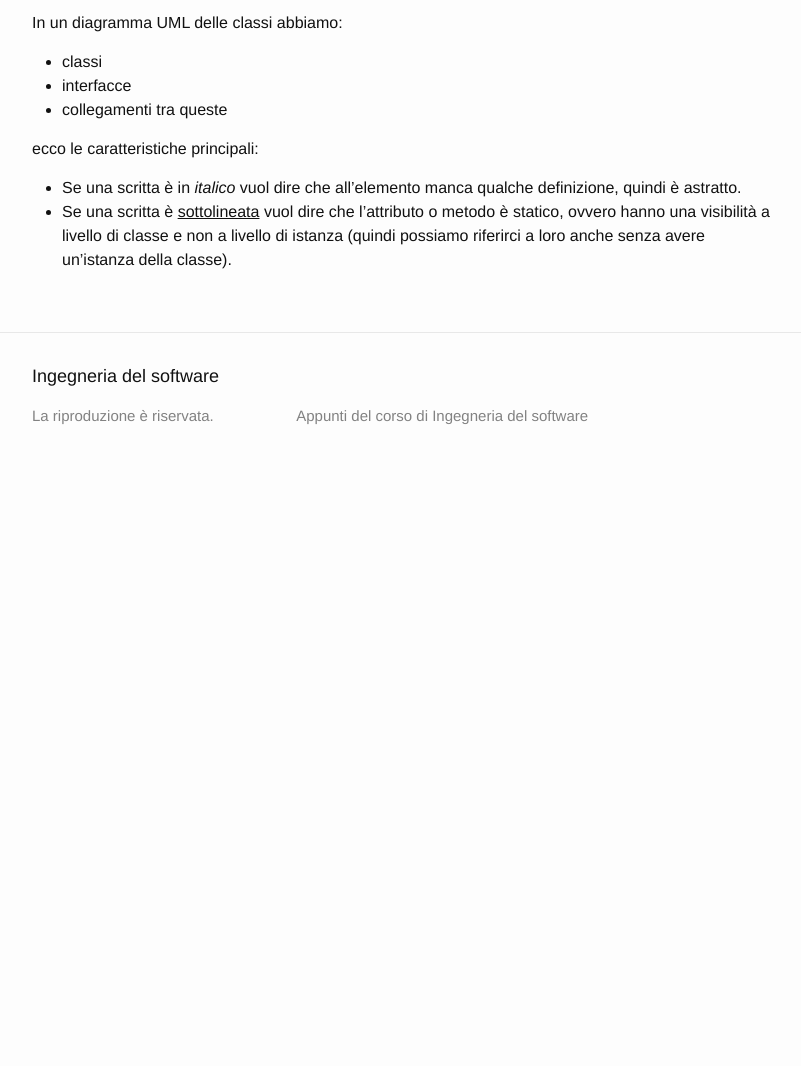
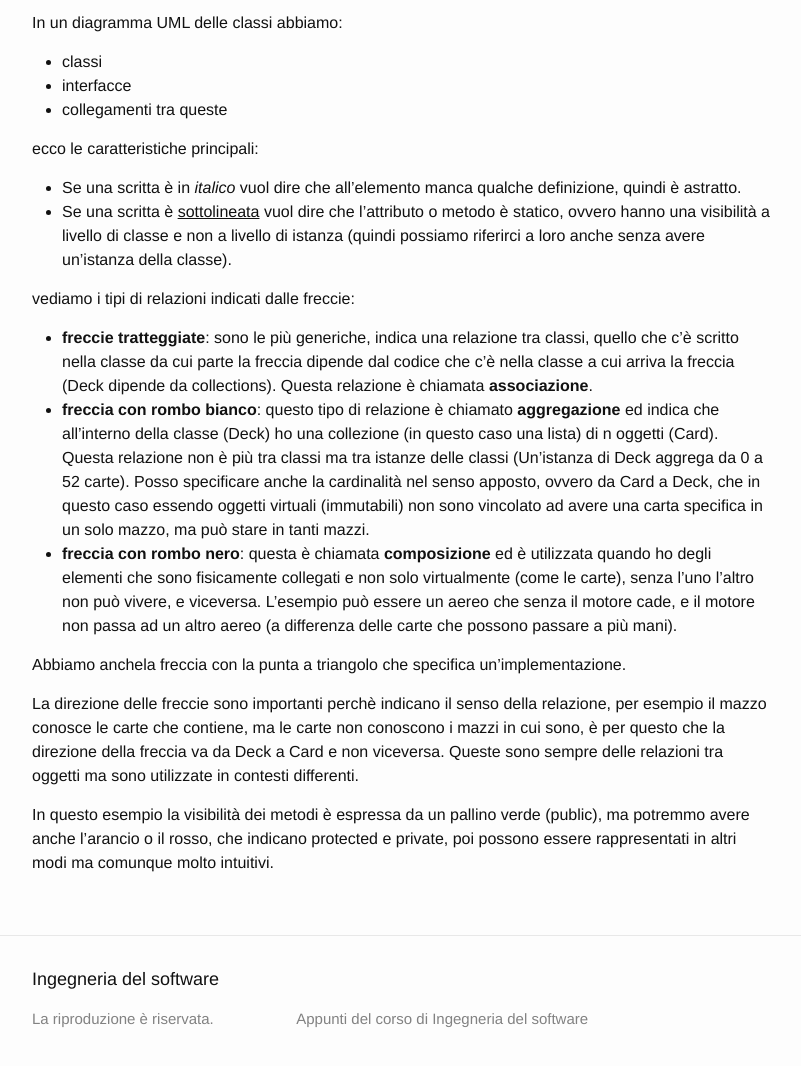
Before and after one commit to MarcoBuster/sweng, a Jekyll site: the page built from _posts/2022-10-24-Progettazione.md, in a window 1280 px wide and 1400 px high, scrolled down 7292 px, cut to the strip 310-1376 px from the top of the window. Shown: the whole strip, without its empty margins (238-1039 px from the left). Built offline with Jekyll 4.4.1, drawn with Linux system fonts in a browser that asks for light colours; the table of contents is made by our own code; before the commit the page ends 8089 px from its top, so only the background shows below that.

Commit message:
Add final notes

```diff
--- a/_posts/2022-10-24-Progettazione.md
+++ b/_posts/2022-10-24-Progettazione.md
@@ -135,3 +135,15 @@ In un diagramma UML delle classi abbiamo:
 ecco le caratteristiche principali:
 - Se una scritta è in _italico_ vuol dire che all'elemento manca qualche definizione, quindi è astratto.
 - Se una scritta è <u>sottolineata</u> vuol dire che l'attributo o metodo è statico, ovvero hanno una visibilità a livello di classe e non a livello di istanza (quindi possiamo riferirci a loro anche senza avere un'istanza della classe).
+
+vediamo i tipi di relazioni indicati dalle freccie:
+- __freccie tratteggiate__: sono le più generiche, indica una relazione tra classi, quello che c'è scritto nella classe da cui parte la freccia dipende dal codice che c'è nella classe a cui arriva la freccia (Deck dipende da collections). Questa relazione è chiamata __associazione__.
+- __freccia con rombo bianco__: questo tipo di relazione è chiamato __aggregazione__ ed indica che all'interno della classe (Deck) ho una collezione (in questo caso una lista) di n oggetti (Card). Questa relazione non è più tra classi ma tra istanze delle classi (Un'istanza di Deck aggrega da 0 a 52 carte). Posso specificare anche la cardinalità nel senso apposto, ovvero da Card a Deck, che in questo caso essendo oggetti virtuali (immutabili) non sono vincolato ad avere una carta specifica in un solo mazzo, ma può stare in tanti mazzi.
+- __freccia con rombo nero__:  questa è chiamata __composizione__ ed è utilizzata quando ho degli elementi che sono fisicamente collegati e non solo virtualmente (come le carte), senza l'uno l'altro non può vivere, e viceversa. L'esempio può essere un aereo che senza il motore cade, e il motore non passa ad un altro aereo (a differenza delle carte che possono passare a più mani).
+
+Abbiamo anchela freccia con la punta a triangolo che specifica un'implementazione.
+
+La direzione delle freccie sono importanti perchè indicano il senso della relazione, per esempio il mazzo conosce le carte che contiene, ma le carte non conoscono i mazzi in cui sono, è per questo che la direzione della freccia va da Deck a Card e non viceversa.
+Queste sono sempre delle relazioni tra oggetti ma sono utilizzate in contesti differenti.
+
+In questo esempio la visibilità dei metodi è espressa da un pallino verde (public), ma potremmo avere anche l'arancio o il rosso, che indicano protected e private, poi possono essere rappresentati in altri modi ma comunque molto intuitivi.
```
